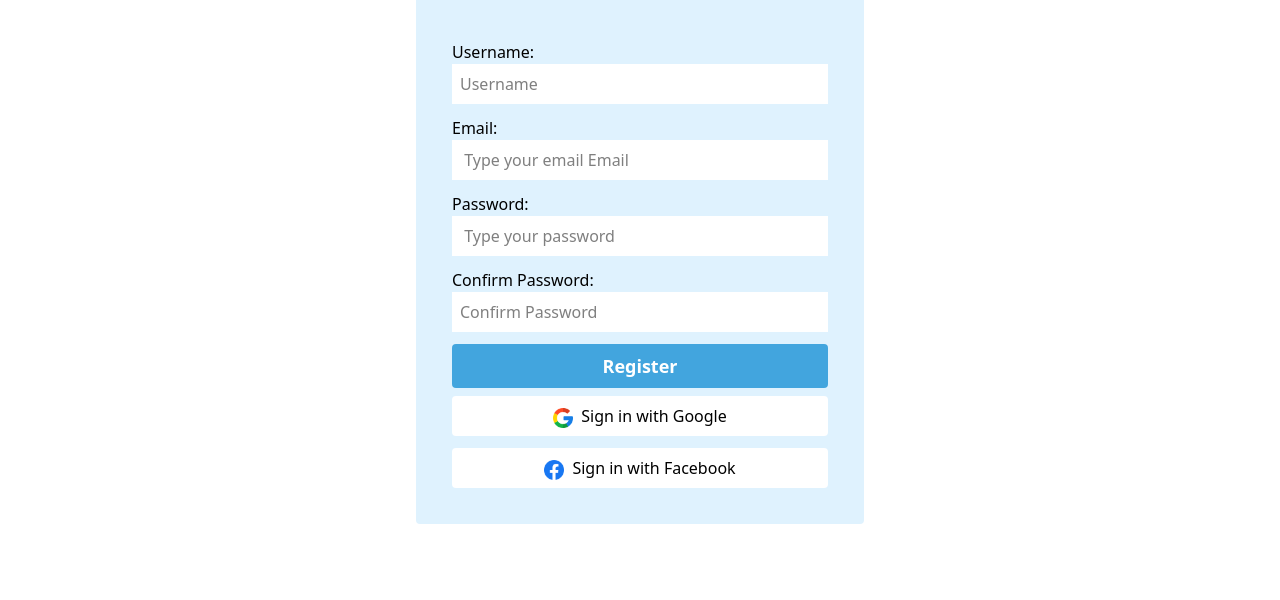
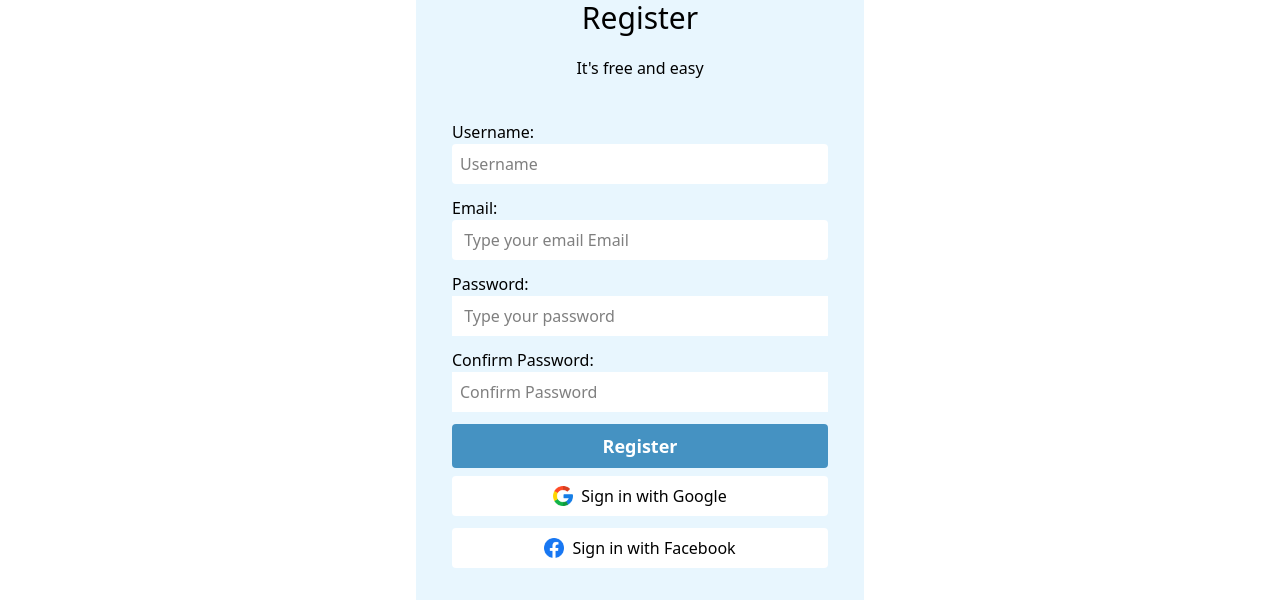
Before and after one commit to JSX-Learning-Path/Forum-Application-JSX-Tailwind, a React (Vite) app in the folder forum-jsx/: page /register in a window 1280 px wide. Shown: the part 224-824 px from the top of the page. Before the commit the page ends 800 px from the top, so only its background shows below. Built offline with nearby package versions, Linux system fonts and the light colour scheme; no server answers; the database is empty.

Commit message:
feat: enhance styling in SignWithSocials, Header, Home, and Register components for improved user experience

```diff
--- a/forum-jsx/src/buttons/SignWithSocials.jsx
+++ b/forum-jsx/src/buttons/SignWithSocials.jsx
@@ -34,14 +34,14 @@ function Socials() {
     <div className="flex flex-col gap-3 mt-2">
       <button
         onClick={handleGoogleLogin}
-        className="bg-white py-2 px-4 rounded"
+        className="bg-white py-2 px-4 rounded flex items-center justify-center"
       >
         <img src={googleLogo} alt="Google" className="inline w-5 mr-2" />
         Sign in with Google
       </button>
       <button
         onClick={handleFacebookLogin}
-        className="bg-white py-2 px-4 rounded"
+        className="bg-white py-2 px-4 rounded flex items-center justify-center"
       >
         <img src={facebookLogo} alt="Facebook" className="inline w-5 mr-2" />
         Sign in with Facebook
--- a/forum-jsx/src/components/Header.jsx
+++ b/forum-jsx/src/components/Header.jsx
@@ -35,7 +35,7 @@ function Header({ posts = [] }) {
   console.log("User in Header:", user);
   return (
     <header className="bg-indigo-50/50 shadow-md">
-      <nav className="flex p-4 justify-between items-center text-gray-800 ">
+      <nav className="flex p-4 justify-center items-center text-gray-800 gap-10 ">
         <span>
           <Link to="/">
             <img src={image} alt="Logo" className="h-20 " />
@@ -69,7 +69,7 @@ function Header({ posts = [] }) {
             </div>
           )}
         </div>
-        <ul className="flex flex-row gap-5 mr-10 text-xl text-shadow-red-500">
+        <ul className="flex flex-row gap-5 mr-10 text-xl text-shadow-red-500 ">
           <li>
             <Link to="/" className="">
               Home
@@ -91,7 +91,7 @@ function Header({ posts = [] }) {
                 <img
                   src={userData.profilePicture}
                   alt="Profile"
-                  className="rounded-full w-10 h-10 object-cover border"
+                  className="rounded-full w-10 h-10  border-none object-cover"
                 />
               </Link>
             </li>
--- a/forum-jsx/src/view/Home.jsx
+++ b/forum-jsx/src/view/Home.jsx
@@ -114,7 +114,7 @@ const Home = () => {
                   <img
                     src={post.picture}
                     alt={post.title}
-                    className="post-image"
+                    className="post-image max-w-[150px] max-h-[150px] mt-10"
                   />
                 )}
                 <div className="post-meta mt-5 flex items-center justify-end">
--- a/forum-jsx/src/view/Register.jsx
+++ b/forum-jsx/src/view/Register.jsx
@@ -79,7 +79,7 @@ function Register() {
   };
 
   return (
-    <div className="flex max-w-md mx-auto p-4 bg-sky-100  flex-col gap-5 rounded ">
+    <div className="flex max-w-md mx-auto p-4 bg-sky-100/70  flex-col gap-5 rounded mt-20">
       <h1 className="text-center text-3xl ">Register</h1>
       <p className="text-center">It's free and easy</p>
       <form onSubmit={handleSubmit} className="m-5">
@@ -90,7 +90,7 @@ function Register() {
           placeholder="Username"
           onChange={(e) => setUsername(e.target.value)}
           required
-          className="mb-3 p-2  w-full  bg-white"
+          className="mb-3 p-2  w-full  bg-white rounded"
         />
         <br />
         <label>Email:</label>
@@ -100,7 +100,7 @@ function Register() {
           placeholder=" Type your email Email"
           onChange={(e) => setEmail(e.target.value)}
           required
-          className="mb-3 p-2  w-full bg-white"
+          className="mb-3 p-2  w-full bg-white rounded"
         />
         <br />
         <label>Password:</label>
@@ -110,7 +110,7 @@ function Register() {
           placeholder=" Type your password"
           onChange={(e) => setPassword(e.target.value)}
           required
-          className="mb-3 p-2  w-full bg-white"
+          className="mb-3 p-2  w-full bg-white rouded"
         />
         <br />
         <label>Confirm Password:</label>
@@ -126,7 +126,7 @@ function Register() {
         <button
           type="submit"
           disabled={loading}
-          className="bg-sky-600/70 text-white font-bold py-2 px-4 rounded w-full transition-all duration-400 text-lg cursor-pointer"
+          className="bg-sky-700/70 text-white font-bold py-2 px-4 rounded w-full transition-all duration-400 text-lg cursor-pointer"
         >
           {loading ? "Loading..." : "Register"}
         </button>
```
